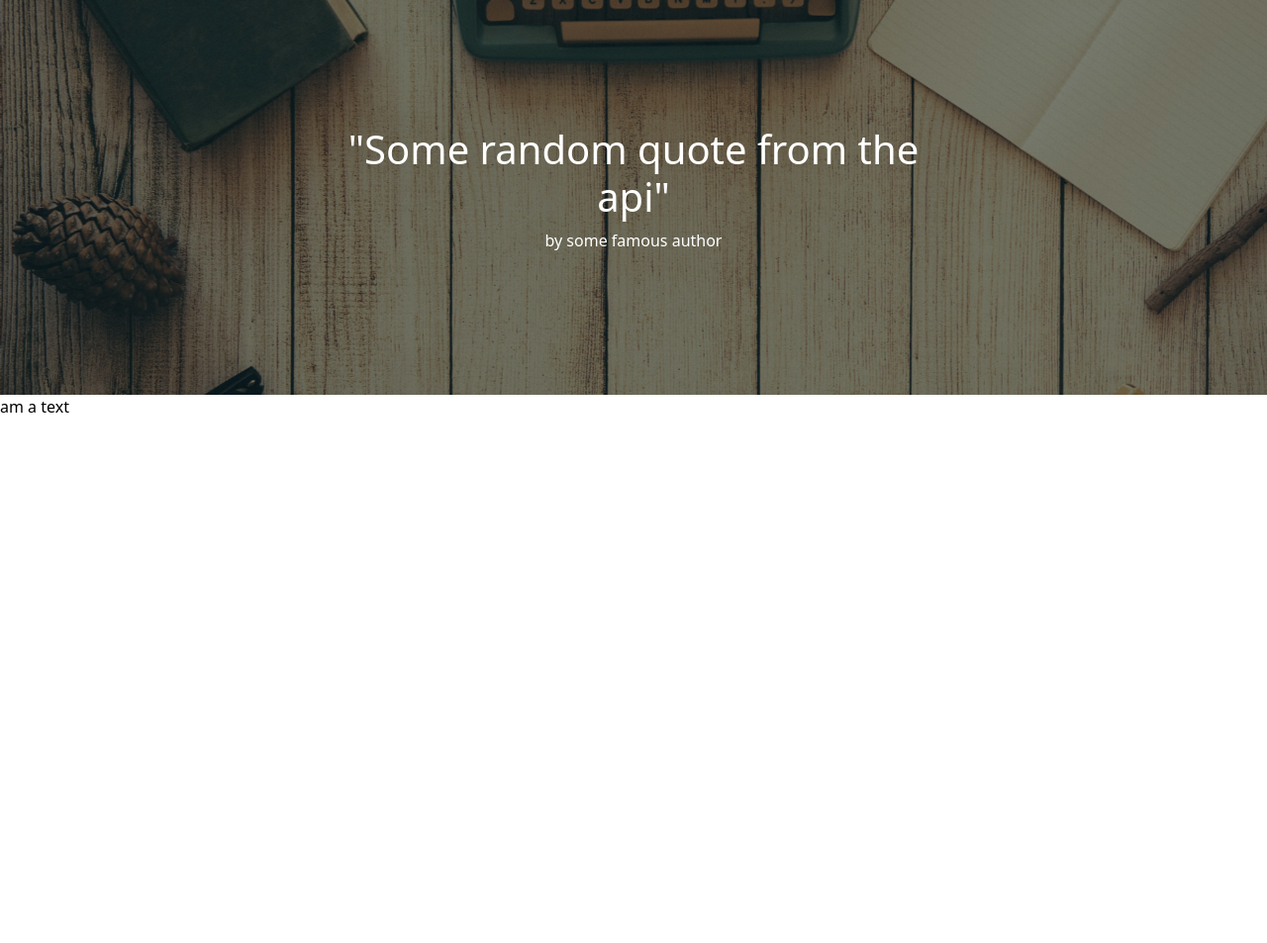
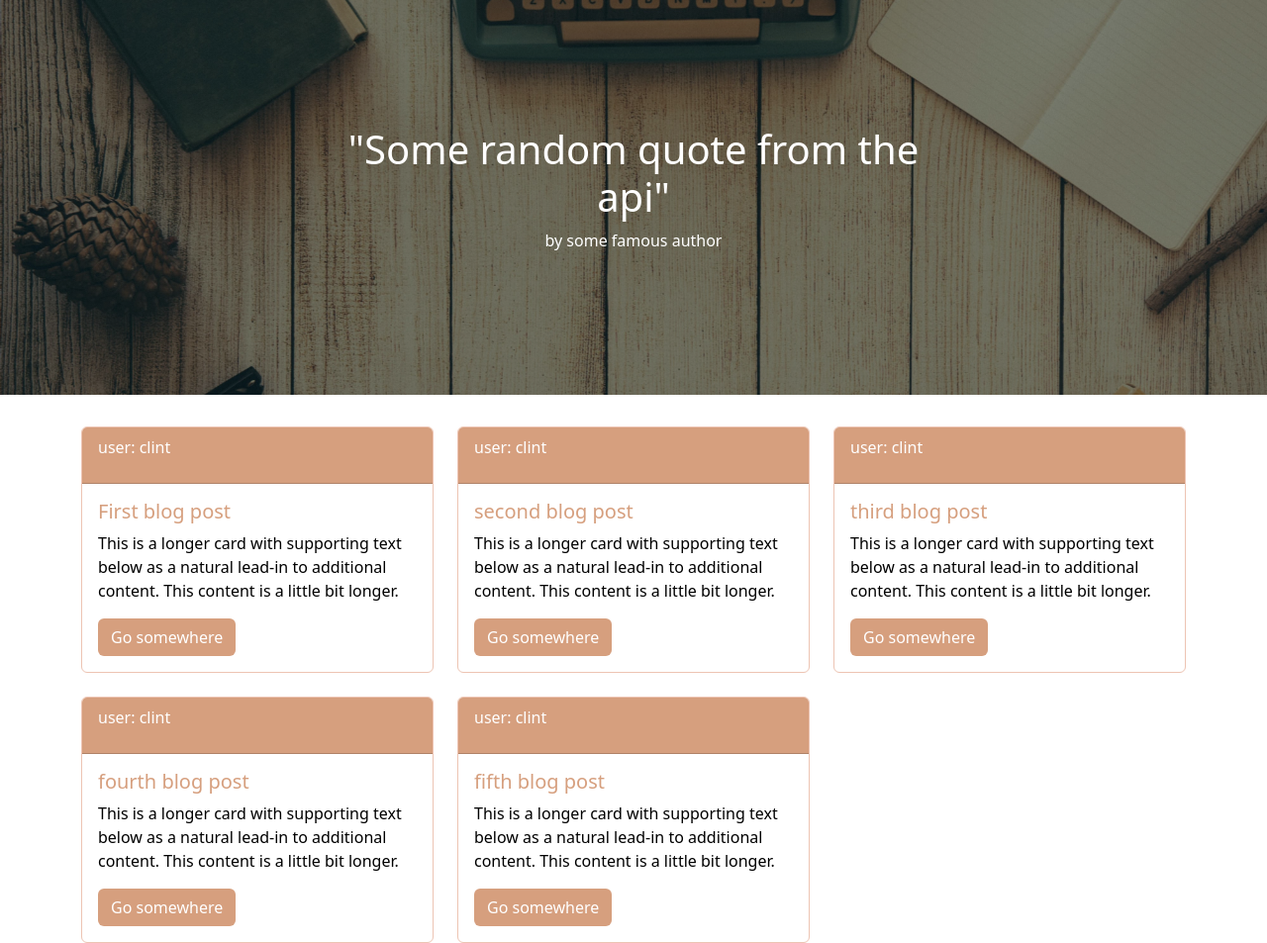
Before and after one commit to Clinton-dev/my-dev-blog, a Flask app: page / in a window 1280 px wide. Shown: the part 57-1010 px from the top of the page at 99% size. Before the commit the page ends 474 px from the top, so only its background shows below. Run offline with Flask 2, Linux system fonts and the light colour scheme.

Commit message:
Finish styling homepage

```diff
--- a/blog.py
+++ b/blog.py
@@ -20,6 +20,18 @@
         "content": "",
         "date_posted":"25-01-2022",
         "no_of_comments":1
+    },
+    {
+        "title":"fourth blog post",
+        "content": "",
+        "date_posted":"25-01-2022",
+        "no_of_comments":1
+    },
+    {
+        "title":"fifth blog post",
+        "content": "",
+        "date_posted":"25-01-2022",
+        "no_of_comments":1
     }
 ]
 
--- a/static/styles.css
+++ b/static/styles.css
@@ -38,3 +38,22 @@
     transform: translate(-50%, -50%);
     color: white;
 }
+
+.blog-card {
+    border: 1px solid #EDC4B3;
+}
+
+.blog-card-header {
+    background-color: #D69F7E;
+    color: #fff;
+}
+
+
+.blog-title {
+    color: #D69F7E;
+}
+
+.blog-btn {
+    background-color: #D69F7E;
+    color: #fff;
+}
--- a/templates/index.html
+++ b/templates/index.html
@@ -6,5 +6,23 @@
         <p>by some famous author</p>
         </div>
     </div>
-    <p>am a text</p>
+    <div class="container">
+        <div class="row row-cols-1 row-cols-md-3 g-4 mt-2">
+            {% for blog in blogs%}
+            <div class="col">
+                <div class="card blog-card">
+                    <div class="card-header blog-card-header">
+                        <p >user: clint</p>
+                      </div>
+                    <div class="card-body">
+                      <h5 class="card-title blog-title">{{blog.title}}</h5>
+                      <p class="card-text">This is a longer card with supporting text below as a natural lead-in to additional content. This content is a little bit longer.</p>
+                      <a href="#" class="btn blog-btn">Go somewhere</a>
+                    </div>
+                </div>
+            </div>
+            {% endfor%}
+        </div>
+    </div>
+
 {%endblock%}
```
